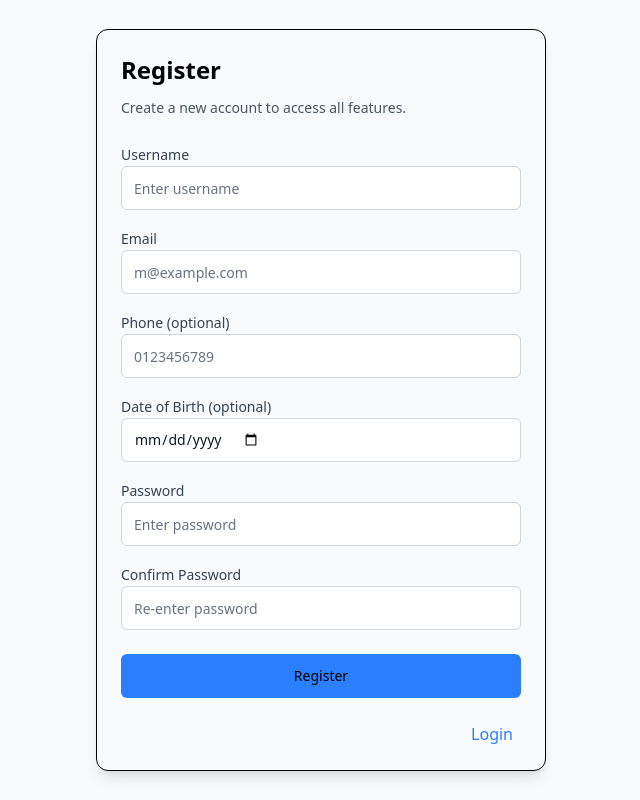
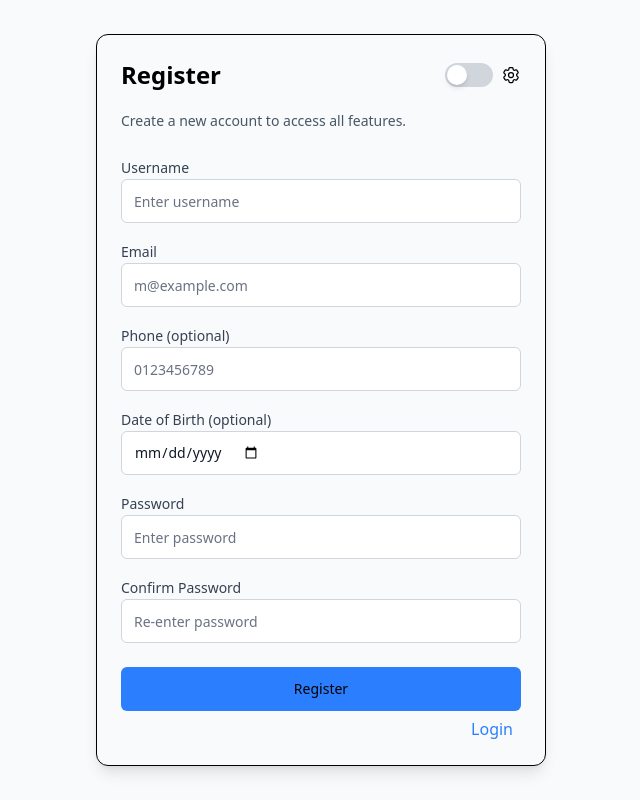
Before and after one commit to nhatlank23/BTCN2-23120289, a React (Vite) app: page /register in a window 1280 px wide. Shown: the whole page, without its empty margins (319-959 px from the left). Built offline with nearby package versions, Linux system fonts and the light colour scheme.

Commit message:
chuyển sang tiếng anh , áp theme cho login và register

```diff
--- a/src/components/Header.jsx
+++ b/src/components/Header.jsx
@@ -1,10 +1,9 @@
 import Nav from './Nav';
 import { useTheme } from '../context/ThemeContext';
 import UsersTab from './UsersTab';
+import ThemeToggle from './ThemeToggle';
 
 const Header = () => {
-    const { isDarkMode, toggleTheme } = useTheme();
-
     return (
         <header className="flex flex-col gap-2 w-full">
             {/* Dòng 1: Top Bar (Màu đỏ/nâu như đề bài) */}
@@ -18,28 +17,7 @@ const Header = () => {
                 {/* Góc phải: Toggle Dark Mode với Icon Settings/Moon */}
 
                 <div className="flex items-center gap-4">
-                    <div className="flex items-center gap-2">
-                        <button
-                            onClick={toggleTheme}
-                            className={`cursor-pointer w-12 h-6 rounded-full relative transition-colors ${isDarkMode ? 'bg-blue-600' : 'bg-gray-300'
-                                }`}
-                        >
-                            <div className={`w-5 h-5 bg-white rounded-full absolute top-0.5 transition-transform shadow-md ${isDarkMode ? 'translate-x-6' : 'translate-x-0.5'
-                                }`}></div>
-                        </button>
-                        {isDarkMode ? (
-                            // Icon mặt trăng khi dark mode
-                            <svg xmlns="http://www.w3.org/2000/svg" fill="none" viewBox="0 0 24 24" strokeWidth={1.5} stroke="currentColor" className="w-5 h-5">
-                                <path strokeLinecap="round" strokeLinejoin="round" d="M21.752 15.002A9.718 9.718 0 0118 15.75c-5.385 0-9.75-4.365-9.75-9.75 0-1.33.266-2.597.748-3.752A9.753 9.753 0 003 11.25C3 16.635 7.365 21 12.75 21a9.753 9.753 0 009.002-5.998z" />
-                            </svg>
-                        ) : (
-                            // Icon settings khi light mode
-                            <svg xmlns="http://www.w3.org/2000/svg" fill="none" viewBox="0 0 24 24" strokeWidth={1.5} stroke="currentColor" className="w-5 h-5">
-                                <path strokeLinecap="round" strokeLinejoin="round" d="M9.594 3.94c.09-.542.56-.94 1.11-.94h2.593c.55 0 1.02.398 1.11.94l.213 1.281c.063.374.313.686.645.87.074.04.147.083.22.127.324.196.72.257 1.075.124l1.217-.456a1.125 1.125 0 011.37.49l1.296 2.247a1.125 1.125 0 01-.26 1.431l-1.003.827c-.293.24-.438.613-.431.992a6.759 6.759 0 010 .255c-.007.378.138.75.43.99l1.005.828c.424.35.534.954.26 1.43l-1.298 2.247a1.125 1.125 0 01-1.369.491l-1.217-.456c-.355-.133-.75-.072-1.076.124a6.57 6.57 0 01-.22.128c-.331.183-.581.495-.644.869l-.213 1.28c-.09.543-.56.941-1.11.941h-2.594c-.55 0-1.02-.398-1.11-.94l-.213-1.281c-.062-.374-.312-.686-.644-.87a6.52 6.52 0 01-.22-.127c-.325-.196-.72-.257-1.076-.124l-1.217.456a1.125 1.125 0 01-1.369-.49l-1.297-2.247a1.125 1.125 0 01.26-1.431l1.004-.827c.292-.24.437-.613.43-.992a6.932 6.932 0 010-.255c.007-.378-.138-.75-.43-.99l-1.004-.828a1.125 1.125 0 01-.26-1.43l1.297-2.247a1.125 1.125 0 011.37-.491l1.216.456c.356.133.751.072 1.076-.124.072-.044.146-.087.22-.128.332-.183.582-.495.644-.869l.214-1.281z" />
-                                <path strokeLinecap="round" strokeLinejoin="round" d="M15 12a3 3 0 11-6 0 3 3 0 016 0z" />
-                            </svg>
-                        )}
-                    </div>
+                    <ThemeToggle />
                     {/* Bên phải: User menu */}
                     <UsersTab />
                 </div>
--- /dev/null
+++ b/src/components/ThemeToggle.jsx
@@ -0,0 +1,31 @@
+import { useTheme } from '../context/ThemeContext';
+
+export default function ThemeToggle() {
+    const { isDarkMode, toggleTheme } = useTheme();
+
+    return (
+        <div className="flex items-center gap-2">
+            <button
+                onClick={toggleTheme}
+                className={`cursor-pointer w-12 h-6 rounded-full relative transition-colors ${isDarkMode ? 'bg-blue-600' : 'bg-gray-300'
+                    }`}
+                aria-label="Toggle theme"
+            >
+                <div
+                    className={`w-5 h-5 bg-white rounded-full absolute top-0.5 transition-transform shadow-md ${isDarkMode ? 'translate-x-6' : 'translate-x-0.5'
+                        }`}
+                />
+            </button>
+            {isDarkMode ? (
+                <svg xmlns="http://www.w3.org/2000/svg" fill="none" viewBox="0 0 24 24" strokeWidth={1.5} stroke="currentColor" className="w-5 h-5">
+                    <path strokeLinecap="round" strokeLinejoin="round" d="M21.752 15.002A9.718 9.718 0 0118 15.75c-5.385 0-9.75-4.365-9.75-9.75 0-1.33.266-2.597.748-3.752A9.753 9.753 0 003 11.25C3 16.635 7.365 21 12.75 21a9.753 9.753 0 009.002-5.998z" />
+                </svg>
+            ) : (
+                <svg xmlns="http://www.w3.org/2000/svg" fill="none" viewBox="0 0 24 24" strokeWidth={1.5} stroke="currentColor" className="w-5 h-5">
+                    <path strokeLinecap="round" strokeLinejoin="round" d="M9.594 3.94c.09-.542.56-.94 1.11-.94h2.593c.55 0 1.02.398 1.11.94l.213 1.281c.063.374.313.686.645.87.074.04.147.083.22.127.324.196.72.257 1.075.124l1.217-.456a1.125 1.125 0 011.37.49l1.296 2.247a1.125 1.125 0 01-.26 1.431l-1.003.827c-.293.24-.438.613-.431.992a6.759 6.759 0 010 .255c-.007.378.138.75.43.99l1.005.828c.424.35.534.954.26 1.43l-1.298 2.247a1.125 1.125 0 01-1.369.491l-1.217-.456c-.355-.133-.75-.072-1.076.124a6.57 6.57 0 01-.22.128c-.331.183-.581.495-.644.869l-.213 1.28c-.09.543-.56.941-1.11.941h-2.594c-.55 0-1.02-.398-1.11-.94l-.213-1.281c-.062-.374-.312-.686-.644-.87a6.52 6.52 0 01-.22-.127c-.325-.196-.72-.257-1.076-.124l-1.217.456a1.125 1.125 0 01-1.369-.49l-1.297-2.247a1.125 1.125 0 01.26-1.431l1.004-.827c.292-.24.437-.613.43-.992a6.932 6.932 0 010-.255c.007-.378-.138-.75-.43-.99l-1.004-.828a1.125 1.125 0 01-.26-1.43l1.297-2.247a1.125 1.125 0 011.37-.491l1.216.456c.356.133.751.072 1.076-.124.072-.044.146-.087.22-.128.332-.183.582-.495.644-.869l.214-1.281z" />
+                    <path strokeLinecap="round" strokeLinejoin="round" d="M15 12a3 3 0 11-6 0 3 3 0 016 0z" />
+                </svg>
+            )}
+        </div>
+    );
+}
--- a/src/components/UsersTab.jsx
+++ b/src/components/UsersTab.jsx
@@ -25,7 +25,7 @@ const UsersTab = () => {
                 to="/login"
                 className="text-sm font-medium text-gray-700 dark:text-gray-200  hover:text-[#774743] dark:hover:text-blue-400 underline decoration-1 underline-offset-2 transition-colors"
             >
-                Đăng nhập
+                Sign In
             </Link>
         );
     }
--- a/src/pages/Auth/Login.jsx
+++ b/src/pages/Auth/Login.jsx
@@ -8,6 +8,7 @@ import { Form, FormControl, FormField, FormItem, FormLabel, FormMessage } from "
 import { useNavigate, Link } from "react-router-dom";
 import { Card, CardContent, CardHeader, CardTitle } from "@/components/ui/card";
 import { useState } from "react";
+import ThemeToggle from "../../components/ThemeToggle";
 
 const loginSchema = z.object({
   username: z.string().min(1, "Please enter username"),
@@ -53,9 +54,9 @@ export default function Login() {
         <CardHeader className="pb-4">
           <div className="flex justify-between items-center">
             <CardTitle className="text-2xl dark:text-white font-bold">Login</CardTitle>
-            <Link to="/register" className="text-sm text-blue-500 font-medium hover:underline">
-              Register
-            </Link>
+            <div className="flex items-center gap-4">
+              <ThemeToggle />
+            </div>
           </div>
         </CardHeader>
         <CardContent>
@@ -105,6 +106,9 @@ export default function Login() {
             </form>
           </Form>
         </CardContent>
+        <Link to="/register" className="text-blue-500 font-medium hover:underline text-end mx-8 mt-[-18px]">
+          Register
+        </Link>
       </Card>
     </div>
   );
--- a/src/pages/Auth/Register.jsx
+++ b/src/pages/Auth/Register.jsx
@@ -8,6 +8,7 @@ import { Form, FormControl, FormField, FormItem, FormLabel, FormMessage } from "
 import { useNavigate, Link } from "react-router-dom";
 import { Card, CardContent, CardHeader, CardTitle, CardDescription } from "@/components/ui/card";
 import { useState } from "react";
+import ThemeToggle from "../../components/ThemeToggle";
 
 const registerSchema = z.object({
   username: z.string().min(3, "Username must be at least 3 characters"),
@@ -69,7 +70,10 @@ export default function Register() {
     <div className="flex items-center justify-center min-h-screen bg-slate-50 dark:bg-gray-900">
       <Card className="w-[450px] shadow-lg">
         <CardHeader>
-          <CardTitle className="text-2xl font-bold dark:text-white">Register</CardTitle>
+          <div className="flex justify-between items-center mb-2">
+            <CardTitle className="text-2xl font-bold dark:text-white">Register</CardTitle>
+            <ThemeToggle />
+          </div>
           <CardDescription className="mt-1 text-gray-600 dark:text-gray-300">
             Create a new account to access all features.{' '}
 
@@ -178,7 +182,7 @@ export default function Register() {
             </form>
           </Form>
         </CardContent>
-        <Link to="/login" className="text-blue-500 font-medium hover:underline text-end mx-8 ">
+        <Link to="/login" className="text-blue-500 font-medium hover:underline text-end mx-8 mt-[-18px] ">
               Login
         </Link>
       </Card>
```
